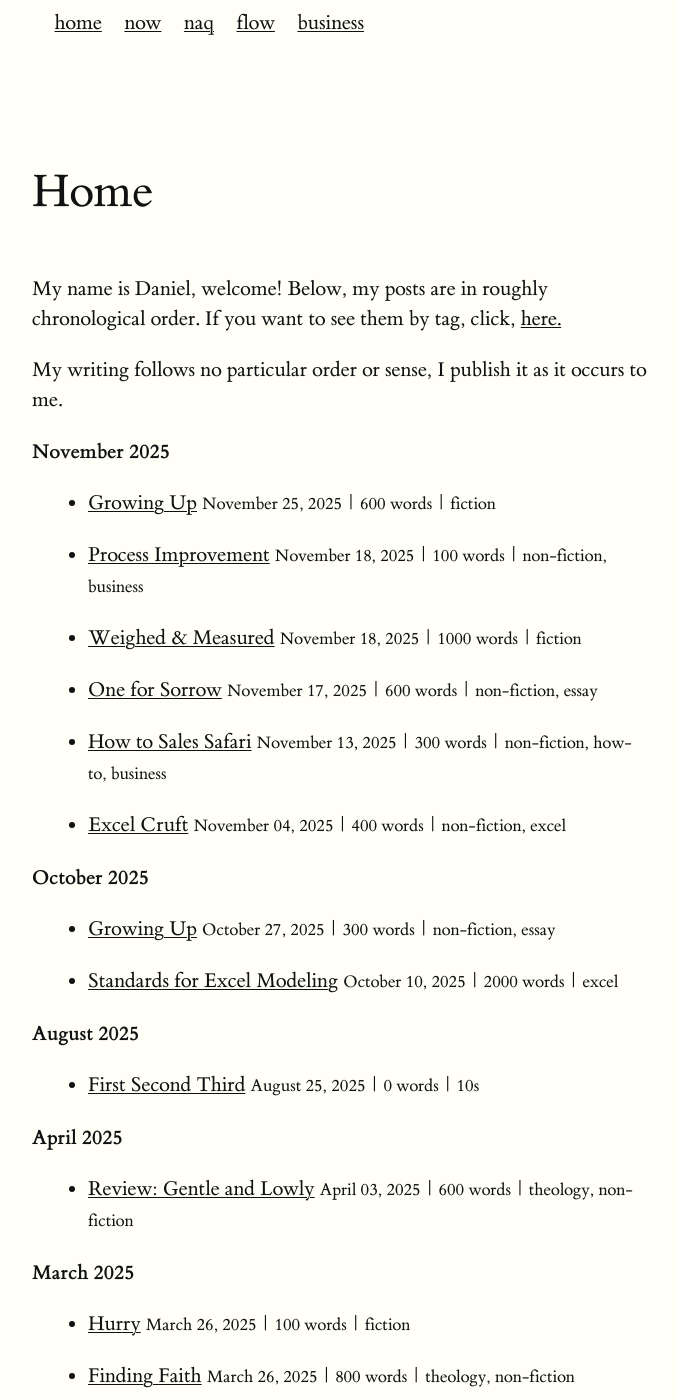
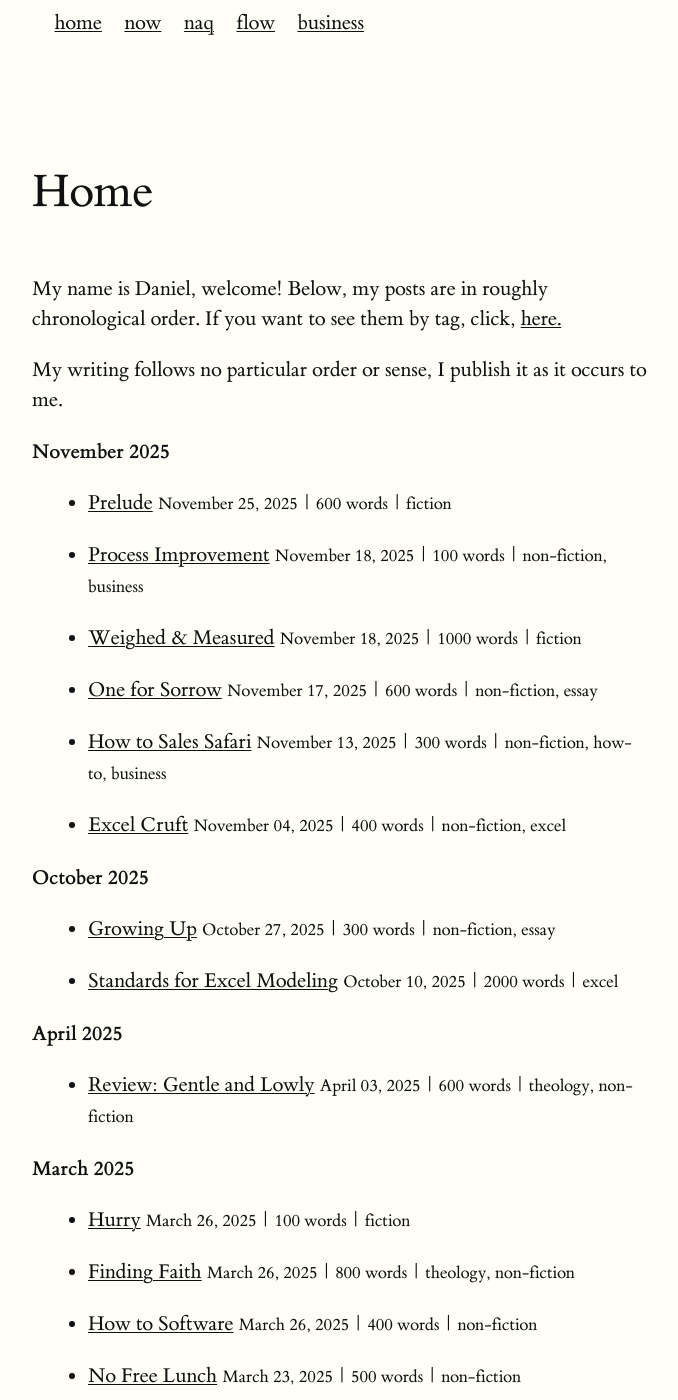
Before and after one commit to pact-wheeler/exp7, a Jekyll site: the page built from index.md, in a window 1280 px wide and 1400 px high. Shown: the whole window, without its empty margins (128-806 px from the left). Built offline with Jekyll 4.4.1, drawn with Linux system fonts in a browser that asks for light colours; some of the changed text lies outside the part shown.

Commit message:
see description
Update title for prelude, delete files.

```diff
--- a/_posts/2025-08-25-1st.md
+++ /dev/null
@@ -1,18 +0,0 @@
----
-layout: default
-title: First Second Third
-date: 2025-08-25
-tags: 10s
----
-
-- primary
-- secondary
-- tertiary
-- quaternary
-- quinary
-- senary
-- septenary
-- octonary
-- nonary
-- denary
-- duodenary
--- a/_posts/2025-11-25-Prelude.md
+++ b/_posts/2025-11-25-Prelude.md
@@ -1,6 +1,6 @@
 ---
 layout: default
-title: Growing Up
+title: Prelude
 permalink: /adelphos/0000
 date: 2025-11-25
 tags: fiction
```
Also changed, not shown: _posts/2000-01-01-reference.md (deleted, +0 -10 lines).
